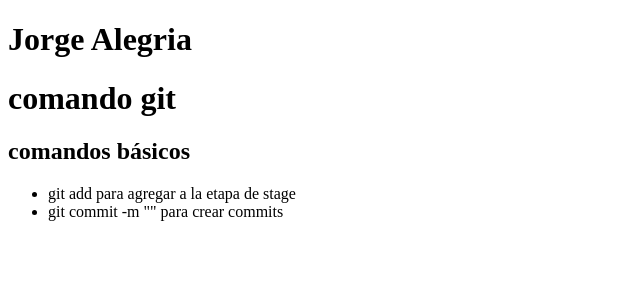
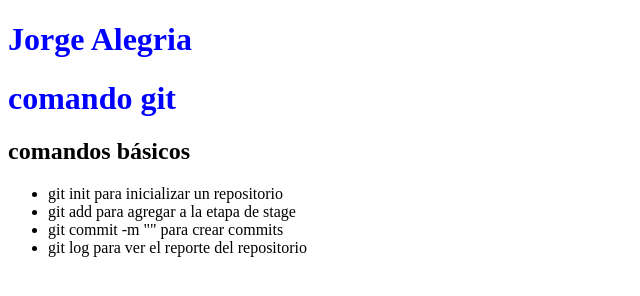
Before and after one commit to Alegreman/comandos_git, a plain HTML site: page index.html in a window 1280 px wide. Shown: the whole page, without its empty margins (0-640 px from the left). Drawn offline with Linux system fonts and the light colour scheme.

Commit message:
Añadí hoja de estilo, le puse miestilo.css

```diff
--- /dev/null
+++ b/css/miestilo.css
@@ -0,0 +1,4 @@
+@CHARSET "UTF-8";
+h1 {
+    color : blue;
+}
--- a/index.html
+++ b/index.html
@@ -2,6 +2,7 @@
 <html>
 <head>
 <meta charset = "utf-8">
+<link rel = "stylesheet" href = "css/miestilo.css">
     <title>Comandos git</title>
 </head>
 <body>
@@ -9,8 +10,10 @@
     <h1> comando git </h1>
     <h2> comandos básicos </h2>
     <ul>
+        <li> git init para inicializar un repositorio</li>
         <li>git add para agregar a la etapa de stage </li>
         <li>git commit -m "" para crear commits</li>
+        <li> git log para ver el reporte del repositorio </li>
     </ul>
 </body>
 </html>
```
